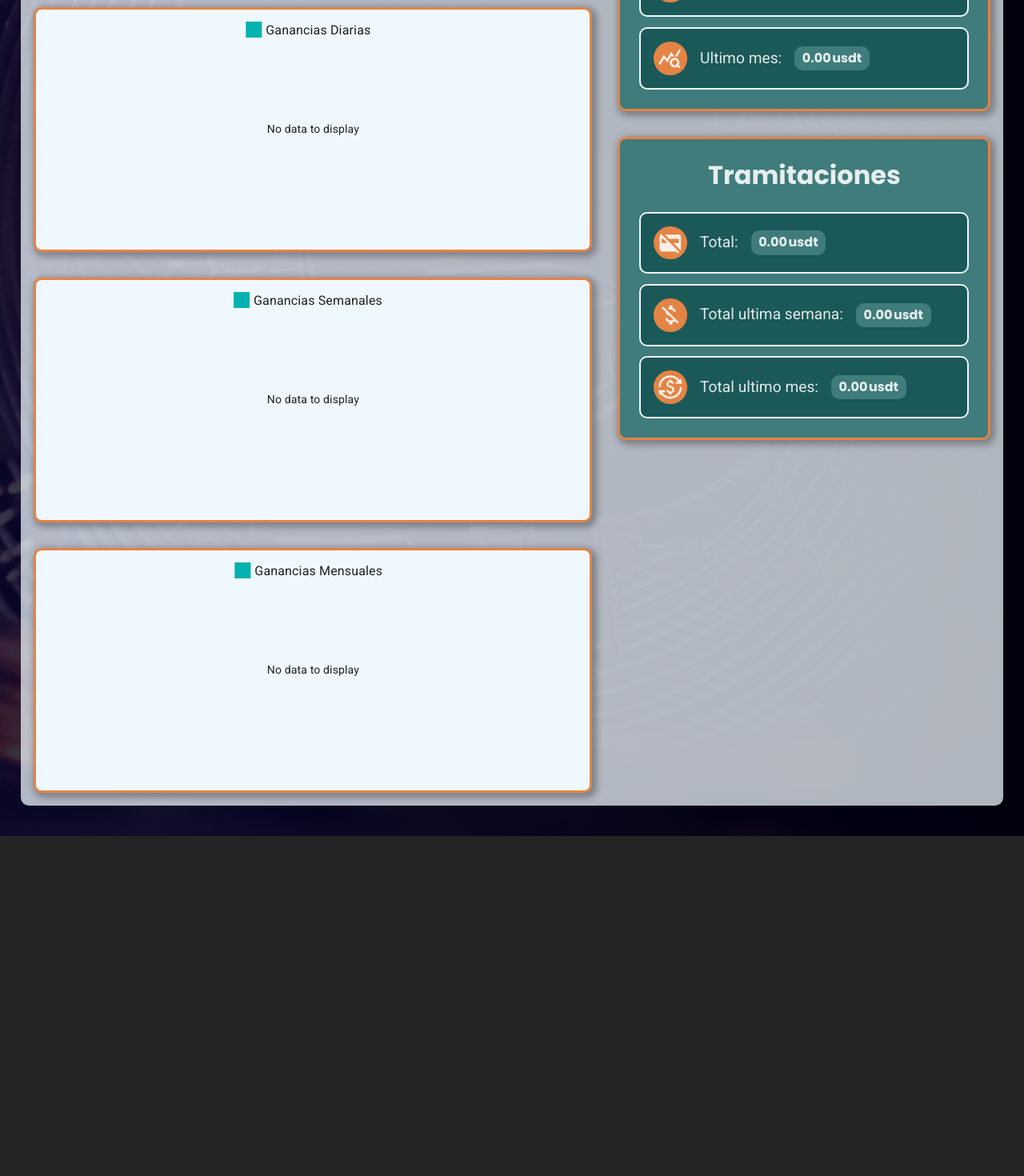
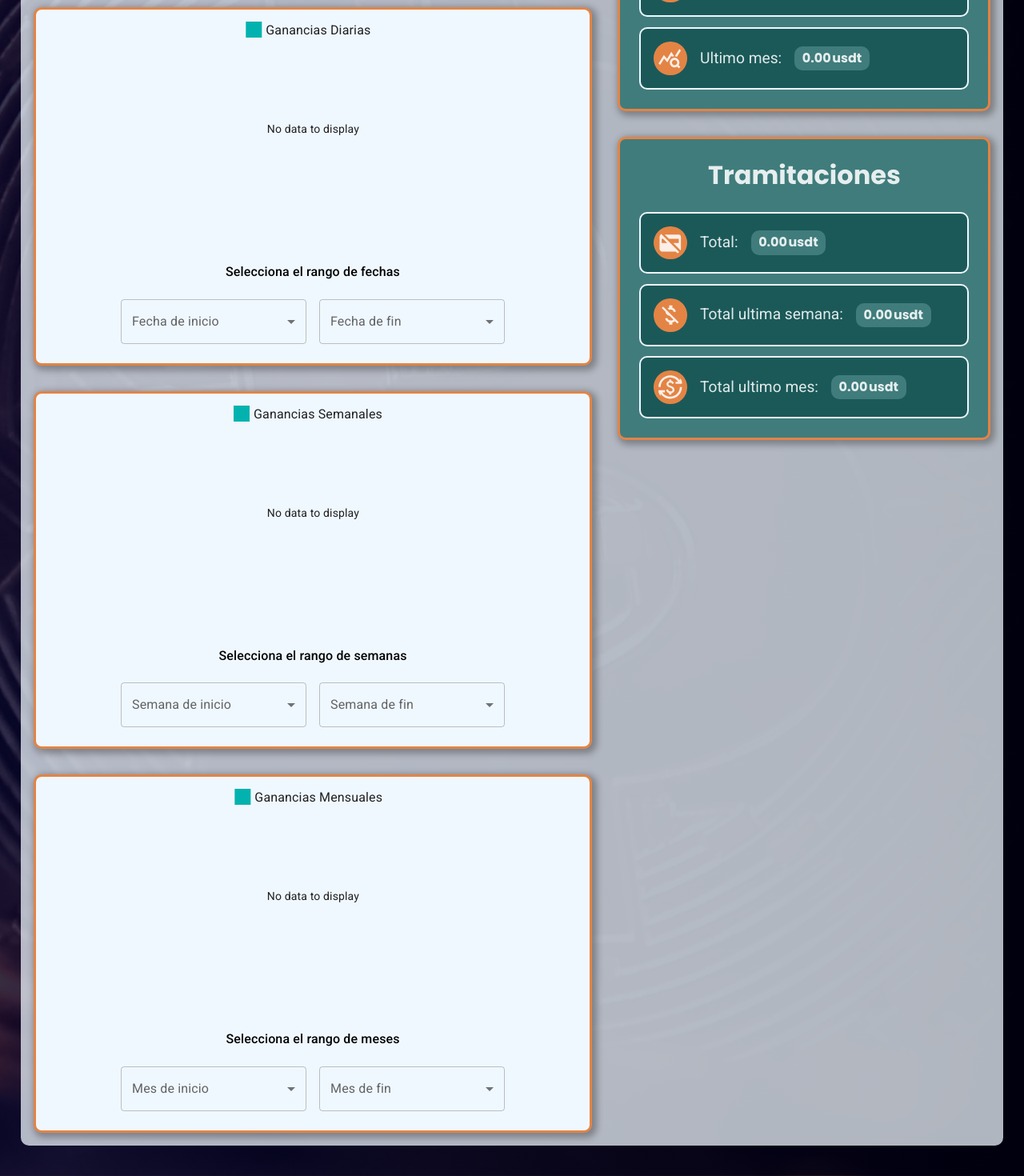
Before and after one commit to FacundoMangin41/Inversiones, a React (Vite) app: page /estadisticas in a window 1280 px wide. Shown: the part 640-2110 px from the top of the page at 80% size. Before the commit the page ends 1685 px from the top, so only its background shows below. Built offline with nearby package versions, Linux system fonts and the light colour scheme.

Commit message:
agregar un filtrado en los graficos

```diff
--- a/src/components/estadisticas/graficos/graficoEnLinea/GraficoEnLinea.css
+++ b/src/components/estadisticas/graficos/graficoEnLinea/GraficoEnLinea.css
@@ -14,4 +14,62 @@
   border: 3px solid #e38445;
   box-sizing: border-box;
   box-shadow: var(--sombrasEstadisticas)!important;
+  height: 100%;
 }
+
+.selectorDeFechas{
+  display: flex;
+  justify-content: center;
+  align-items: center;
+  flex-direction: column;
+  margin-top: 1rem;
+}
+
+.fechasGrafico{
+  display: flex;
+  gap: 1rem;
+  width: 30rem;
+  padding: 0 2rem 1rem;
+}
+
+@media (max-width: 700px) {
+  .fechasGrafico{
+    display: flex;
+    flex-direction: column;
+    width: 12.8rem;
+  }
+}
+
+
+
+
+
+
+/* GraficoEnLinea.css */
+
+
+.MuiInputLabel-shrink {
+  background: aliceblue;
+  padding: 0.1rem 0.5rem !important;
+  transform: translate(14px, -6px) scale(0.75);
+  border-radius: 5px;
+  color: rgb(0, 0, 0) !important;
+  font-weight: 500 !important;
+}
+
+/* .MuiFormControl-root {
+  position: relative;
+  margin-top: 1rem;
+} */
+
+/* .MuiInputBase-root {
+  padding: 10px;
+} */
+
+
+/* .containerGrafico {
+  background: #f9f9f9;
+  padding: 2rem;
+  border-radius: 8px;
+  box-shadow: 0 4px 8px rgba(0, 0, 0, 0.1);
+} */
--- a/src/components/estadisticas/graficos/graficoEnLinea/GraficoGananciaPorDia.jsx
+++ b/src/components/estadisticas/graficos/graficoEnLinea/GraficoGananciaPorDia.jsx
@@ -1,6 +1,14 @@
 import React, { useState, useEffect } from 'react';
 import { format } from 'date-fns';
 import { es } from 'date-fns/locale';
+import Box from '@mui/material/Box';
+import Typography from '@mui/material/Typography';
+import FormControl from '@mui/material/FormControl';
+import InputLabel from '@mui/material/InputLabel';
+import MenuItem from '@mui/material/MenuItem';
+import Select from '@mui/material/Select';
+import FormControlLabel from '@mui/material/FormControlLabel';
+import Checkbox from '@mui/material/Checkbox';
 import { BarChart } from '@mui/x-charts/BarChart';
 import { axisClasses } from '@mui/x-charts/ChartsAxis';
 import './GraficoEnLinea.css'; // Importar el archivo CSS
@@ -12,20 +20,30 @@ function parseDate(dateString) {
 
 export default function GananciasDiarias() {
   const [rows, setRows] = useState([]);
+  const [startDate, setStartDate] = useState('');
+  const [endDate, setEndDate] = useState('');
+  const [skipAnimation, setSkipAnimation] = useState(false);
 
   useEffect(() => {
     const savedRows = localStorage.getItem('rows');
     if (savedRows) {
-      setRows(JSON.parse(savedRows));
+      const parsedRows = JSON.parse(savedRows);
+      setRows(parsedRows);
+
+      const uniqueDates = [...new Set(parsedRows.map(row => row.fecha))].sort((a, b) => parseDate(a) - parseDate(b));
+      setStartDate(uniqueDates[0]);
+      setEndDate(uniqueDates[uniqueDates.length - 1]);
     }
   }, []);
 
+  const uniqueDates = [...new Set(rows.map(row => row.fecha))].sort((a, b) => parseDate(a) - parseDate(b));
+
   const chartSetting = {
-    yAxis: [
-      {
-        label: 'Ganancias (USD)',
-      },
-    ],
+    // yAxis: [
+    //   {
+    //     label: 'Ganancias (USD)',
+    //   },
+    // ],
     height: 300,
     sx: {
       [`.${axisClasses.left} .${axisClasses.label}`]: {
@@ -36,21 +54,87 @@ export default function GananciasDiarias() {
 
   const valueFormatter = (value) => `$${value}`;
 
-  const dataForChart = rows.map((row) => ({
+  const handleStartDateChange = (event) => {
+    const newStartDate = event.target.value;
+    setStartDate(newStartDate);
+
+    // Si la fecha de fin es anterior a la nueva fecha de inicio, actualizar la fecha de fin
+    if (parseDate(newStartDate) > parseDate(endDate)) {
+      const nextAvailableEndDate = uniqueDates.find(date => parseDate(date) >= parseDate(newStartDate));
+      setEndDate(nextAvailableEndDate || newStartDate);
+    }
+  };
+
+  const handleEndDateChange = (event) => {
+    setEndDate(event.target.value);
+  };
+
+  const filteredEndDates = uniqueDates.filter(date => parseDate(date) >= parseDate(startDate));
+
+  const filteredData = rows.filter((row) => {
+    const rowDate = parseDate(row.fecha);
+    const start = parseDate(startDate);
+    const end = parseDate(endDate);
+    return rowDate >= start && rowDate <= end;
+  });
+
+  const dataForChart = filteredData.map((row) => ({
     fecha: format(parseDate(row.fecha), 'dd MMMM yyyy', { locale: es }),
     ganancia: parseFloat(row.gananciaDiaria || 0),
   }));
 
   return (
+    <Box sx={{ width: '100%' }}>
       <div className="containerGrafico">
         <div className="chart-container">
           <BarChart
             dataset={dataForChart}
             xAxis={[{ scaleType: 'band', dataKey: 'fecha' }]}
             series={[{ dataKey: 'ganancia', label: 'Ganancias Diarias', valueFormatter }]}
+            skipAnimation={skipAnimation}
             {...chartSetting}
           />
         </div>
+        {/* <FormControlLabel sx={{ color: 'black', padding: ' 0 2rem' }}
+          checked={skipAnimation}
+          control={
+            <Checkbox onChange={(event) => setSkipAnimation(event.target.checked)} />
+          }
+          label="skipAnimation"
+          labelPlacement="end"
+        /> */}
+
+        <div className="selectorDeFechas">
+          <Typography id="input-date-range" gutterBottom sx={{ color: 'black', padding: ' 0 2rem', fontWeight: '500' }}>
+            Selecciona el rango de fechas
+          </Typography>
+
+          <div className="fechasGrafico">
+            <FormControl fullWidth margin="normal">
+              <InputLabel>Fecha de inicio</InputLabel>
+              <Select
+                value={startDate}
+                onChange={handleStartDateChange}
+              >
+                {uniqueDates.map((date) => (
+                  <MenuItem key={date} value={date}>{date}</MenuItem>
+                ))}
+              </Select>
+            </FormControl>
+            <FormControl fullWidth margin="normal">
+              <InputLabel>Fecha de fin</InputLabel>
+              <Select
+                value={endDate}
+                onChange={handleEndDateChange}
+              >
+                {filteredEndDates.map((date) => (
+                  <MenuItem key={date} value={date}>{date}</MenuItem>
+                ))}
+              </Select>
+            </FormControl>
           </div>
+        </div>
+      </div>
+    </Box>
   );
 }
--- a/src/components/estadisticas/graficos/graficoEnLinea/GraficoGananciaPorMes.jsx
+++ b/src/components/estadisticas/graficos/graficoEnLinea/GraficoGananciaPorMes.jsx
@@ -1,6 +1,12 @@
 import React, { useState, useEffect } from 'react';
 import { startOfMonth, endOfMonth, format } from 'date-fns';
 import { es } from 'date-fns/locale';
+import Box from '@mui/material/Box';
+import Typography from '@mui/material/Typography';
+import FormControl from '@mui/material/FormControl';
+import InputLabel from '@mui/material/InputLabel';
+import MenuItem from '@mui/material/MenuItem';
+import Select from '@mui/material/Select';
 import { BarChart } from '@mui/x-charts/BarChart';
 import { axisClasses } from '@mui/x-charts/ChartsAxis';
 import './GraficoEnLinea.css'; // Importar el archivo CSS
@@ -39,29 +45,56 @@ function calcularSumaGananciasUltimoMes(rows) {
 
 export default function SumaGananciasUltimoMes() {
   const [rows, setRows] = useState([]);
-  const [sumaMensual, setSumaMensual] = useState([]);
+  const [startDate, setStartDate] = useState('');
+  const [endDate, setEndDate] = useState('');
 
   useEffect(() => {
     const savedRows = localStorage.getItem('rows');
     if (savedRows) {
-      setRows(JSON.parse(savedRows));
+      const parsedRows = JSON.parse(savedRows);
+      setRows(parsedRows);
+
+      const uniqueMonths = [...new Set(parsedRows.map(row => startOfMonth(parseDate(row.fecha)).toISOString()))]
+        .sort((a, b) => new Date(a) - new Date(b));
+      setStartDate(uniqueMonths[0]);
+      setEndDate(uniqueMonths[uniqueMonths.length - 1]);
     }
   }, []);
 
-  useEffect(() => {
-    if (rows.length > 0) {
-      const sumasMeses = calcularSumaGananciasUltimoMes(rows);
-      setSumaMensual(sumasMeses);
-      localStorage.setItem('sumaMensual', JSON.stringify(sumasMeses));
+  const uniqueMonths = [...new Set(rows.map(row => startOfMonth(parseDate(row.fecha)).toISOString()))]
+    .sort((a, b) => new Date(a) - new Date(b));
+
+  const handleStartDateChange = (event) => {
+    const newStartDate = event.target.value;
+    setStartDate(newStartDate);
+
+    if (new Date(newStartDate) > new Date(endDate)) {
+      const nextAvailableEndDate = uniqueMonths.find(date => new Date(date) >= new Date(newStartDate));
+      setEndDate(nextAvailableEndDate || newStartDate);
     }
-  }, [rows]);
+  };
+
+  const handleEndDateChange = (event) => {
+    setEndDate(event.target.value);
+  };
+
+  const filteredEndDates = uniqueMonths.filter(date => new Date(date) >= new Date(startDate));
+
+  const filteredData = rows.filter((row) => {
+    const rowDate = startOfMonth(parseDate(row.fecha));
+    const start = new Date(startDate);
+    const end = new Date(endDate);
+    return rowDate >= start && rowDate <= end;
+  });
+
+  const sumaMensual = calcularSumaGananciasUltimoMes(filteredData);
 
   const chartSetting = {
-    yAxis: [
-      {
-        label: 'Ganancias (USD)',
-      },
-    ],
+    // yAxis: [
+    //   {
+    //     label: 'Ganancias (USD)',
+    //   },
+    // ],
     height: 300,
     sx: {
       [`.${axisClasses.left} .${axisClasses.label}`]: {
@@ -78,6 +111,7 @@ export default function SumaGananciasUltimoMes() {
   }));
 
   return (
+    <Box sx={{ width: '100%' }}>
       <div className="containerGrafico">
         <div className="chart-container">
           <BarChart
@@ -89,6 +123,42 @@ export default function SumaGananciasUltimoMes() {
             className="month-chart" // Aplicar la clase CSS para estilos específicos del gráfico del mes
           />
         </div>
+
+        <div className="selectorDeFechas">
+          <Typography id="input-date-range" gutterBottom sx={{ color: 'black', padding: '0 2rem', fontWeight: '500' }}>
+            Selecciona el rango de meses
+          </Typography>
+
+          <div className="fechasGrafico">
+            <FormControl fullWidth margin="normal">
+              <InputLabel>Mes de inicio</InputLabel>
+              <Select
+                value={startDate}
+                onChange={handleStartDateChange}
+              >
+                {uniqueMonths.map((date) => (
+                  <MenuItem key={date} value={date}>
+                    {`Mes de ${format(new Date(date), 'MMMM yyyy', { locale: es })}`}
+                  </MenuItem>
+                ))}
+              </Select>
+            </FormControl>
+            <FormControl fullWidth margin="normal">
+              <InputLabel>Mes de fin</InputLabel>
+              <Select
+                value={endDate}
+                onChange={handleEndDateChange}
+              >
+                {filteredEndDates.map((date) => (
+                  <MenuItem key={date} value={date}>
+                    {`Mes de ${format(new Date(date), 'MMMM yyyy', { locale: es })}`}
+                  </MenuItem>
+                ))}
+              </Select>
+            </FormControl>
           </div>
+        </div>
+      </div>
+    </Box>
   );
 }
--- a/src/components/estadisticas/graficos/graficoEnLinea/GraficoGananciaSemanal.jsx
+++ b/src/components/estadisticas/graficos/graficoEnLinea/GraficoGananciaSemanal.jsx
@@ -1,6 +1,12 @@
 import React, { useState, useEffect } from 'react';
 import { startOfWeek, endOfWeek, format } from 'date-fns';
 import { es } from 'date-fns/locale';
+import Box from '@mui/material/Box';
+import Typography from '@mui/material/Typography';
+import FormControl from '@mui/material/FormControl';
+import InputLabel from '@mui/material/InputLabel';
+import MenuItem from '@mui/material/MenuItem';
+import Select from '@mui/material/Select';
 import { BarChart } from '@mui/x-charts/BarChart';
 import { axisClasses } from '@mui/x-charts/ChartsAxis';
 import './GraficoEnLinea.css'; // Importar el archivo CSS
@@ -37,31 +43,58 @@ function calcularSumaGananciasPorSemana(rows) {
   }));
 }
 
-export default function SumaGananciasUltimaSemana() {
+export default function SumaGananciasPorSemana() {
   const [rows, setRows] = useState([]);
-  const [sumaSemanal, setSumaSemanal] = useState([]);
+  const [startDate, setStartDate] = useState('');
+  const [endDate, setEndDate] = useState('');
 
   useEffect(() => {
     const savedRows = localStorage.getItem('rows');
     if (savedRows) {
-      setRows(JSON.parse(savedRows));
+      const parsedRows = JSON.parse(savedRows);
+      setRows(parsedRows);
+
+      const uniqueWeeks = [...new Set(parsedRows.map(row => startOfWeek(parseDate(row.fecha), { weekStartsOn: 1 }).toISOString()))]
+        .sort((a, b) => new Date(a) - new Date(b));
+      setStartDate(uniqueWeeks[0]);
+      setEndDate(uniqueWeeks[uniqueWeeks.length - 1]);
     }
   }, []);
 
-  useEffect(() => {
-    if (rows.length > 0) {
-      const sumasSemanas = calcularSumaGananciasPorSemana(rows);
-      setSumaSemanal(sumasSemanas);
-      localStorage.setItem('sumaSemanal', JSON.stringify(sumasSemanas));
+  const uniqueWeeks = [...new Set(rows.map(row => startOfWeek(parseDate(row.fecha), { weekStartsOn: 1 }).toISOString()))]
+    .sort((a, b) => new Date(a) - new Date(b));
+
+  const handleStartDateChange = (event) => {
+    const newStartDate = event.target.value;
+    setStartDate(newStartDate);
+
+    if (new Date(newStartDate) > new Date(endDate)) {
+      const nextAvailableEndDate = uniqueWeeks.find(date => new Date(date) >= new Date(newStartDate));
+      setEndDate(nextAvailableEndDate || newStartDate);
     }
-  }, [rows]);
+  };
+
+  const handleEndDateChange = (event) => {
+    setEndDate(event.target.value);
+  };
+
+  const filteredEndDates = uniqueWeeks.filter(date => new Date(date) >= new Date(startDate));
+
+  const filteredData = rows.filter((row) => {
+    const rowDate = startOfWeek(parseDate(row.fecha), { weekStartsOn: 1 });
+    const start = new Date(startDate);
+    const end = new Date(endDate);
+    return rowDate >= start && rowDate <= end;
+  });
+
+  const sumaSemanal = calcularSumaGananciasPorSemana(filteredData);
 
   const chartSetting = {
-    yAxis: [
-      {
-        label: 'Ganancias (USD)',
-      },
-    ],
+    // yAxis: [
+    //   {
+    //     label: 'Ganancias (USD)',
+    //   },
+    // ],
     height: 300,
     sx: {
       [`.${axisClasses.left} .${axisClasses.label}`]: {
@@ -78,6 +111,7 @@ export default function SumaGananciasUltimaSemana() {
   }));
 
   return (
+    <Box sx={{ width: '100%' }}>
       <div className="containerGrafico">
         <div className="chart-container">
           <BarChart
@@ -87,6 +121,42 @@ export default function SumaGananciasUltimaSemana() {
             {...chartSetting}
           />
         </div>
+
+        <div className="selectorDeFechas">
+          <Typography id="input-date-range" gutterBottom sx={{ color: 'black', padding: ' 0 2rem', fontWeight: '500' }}>
+            Selecciona el rango de semanas
+          </Typography>
+
+          <div className="fechasGrafico">
+            <FormControl fullWidth margin="normal">
+              <InputLabel>Semana de inicio</InputLabel>
+              <Select
+                value={startDate}
+                onChange={handleStartDateChange}
+              >
+                {uniqueWeeks.map((date) => (
+                  <MenuItem key={date} value={date}>
+                    {`Semana del ${format(new Date(date), 'dd MMMM yyyy', { locale: es })}`}
+                  </MenuItem>
+                ))}
+              </Select>
+            </FormControl>
+            <FormControl fullWidth margin="normal">
+              <InputLabel>Semana de fin</InputLabel>
+              <Select
+                value={endDate}
+                onChange={handleEndDateChange}
+              >
+                {filteredEndDates.map((date) => (
+                  <MenuItem key={date} value={date}>
+                    {`Semana del ${format(new Date(date), 'dd MMMM yyyy', { locale: es })}`}
+                  </MenuItem>
+                ))}
+              </Select>
+            </FormControl>
           </div>
+        </div>
+      </div>
+    </Box>
   );
 }
```
Lines whose indentation alone changed are shown as unchanged.
